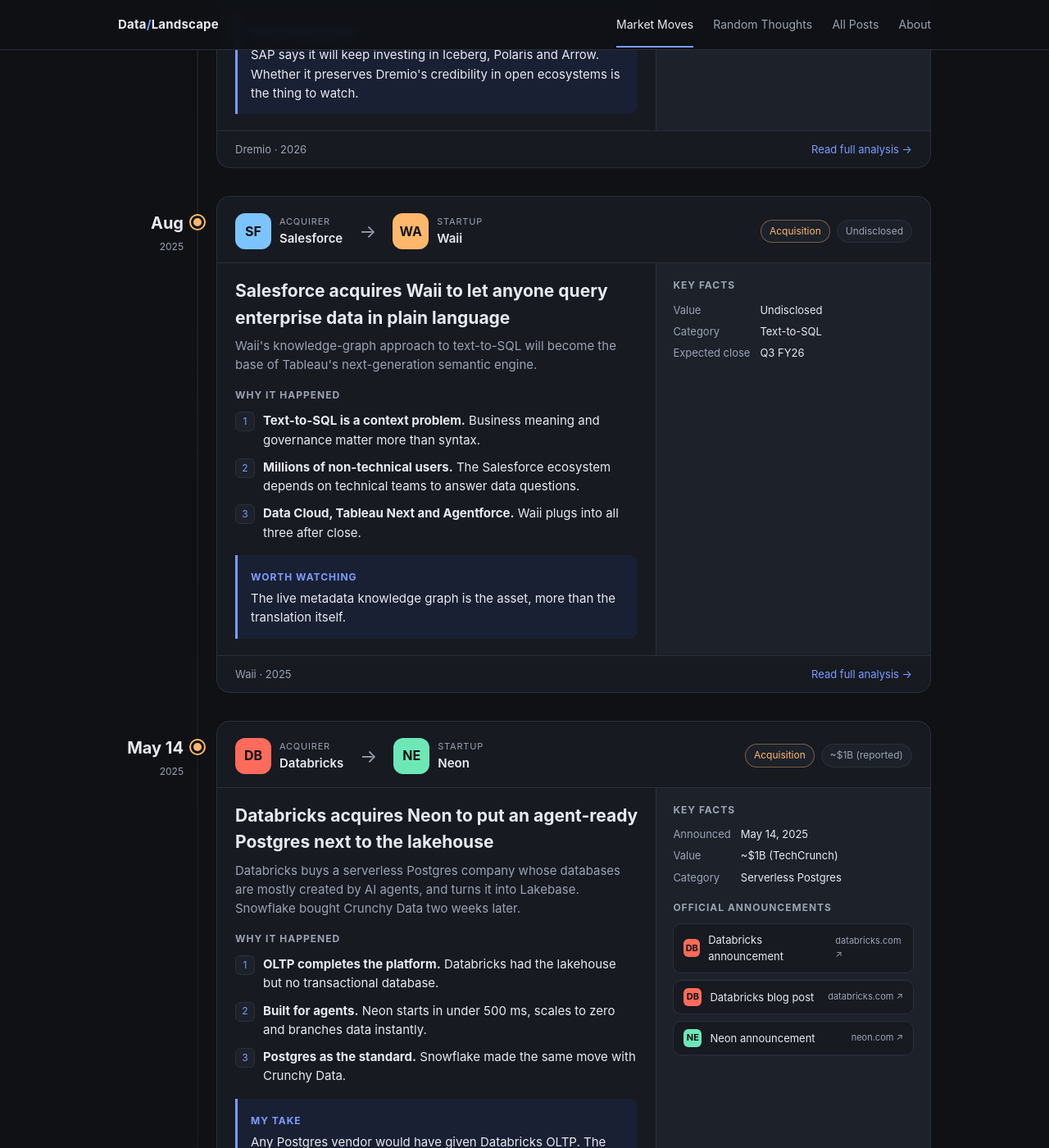
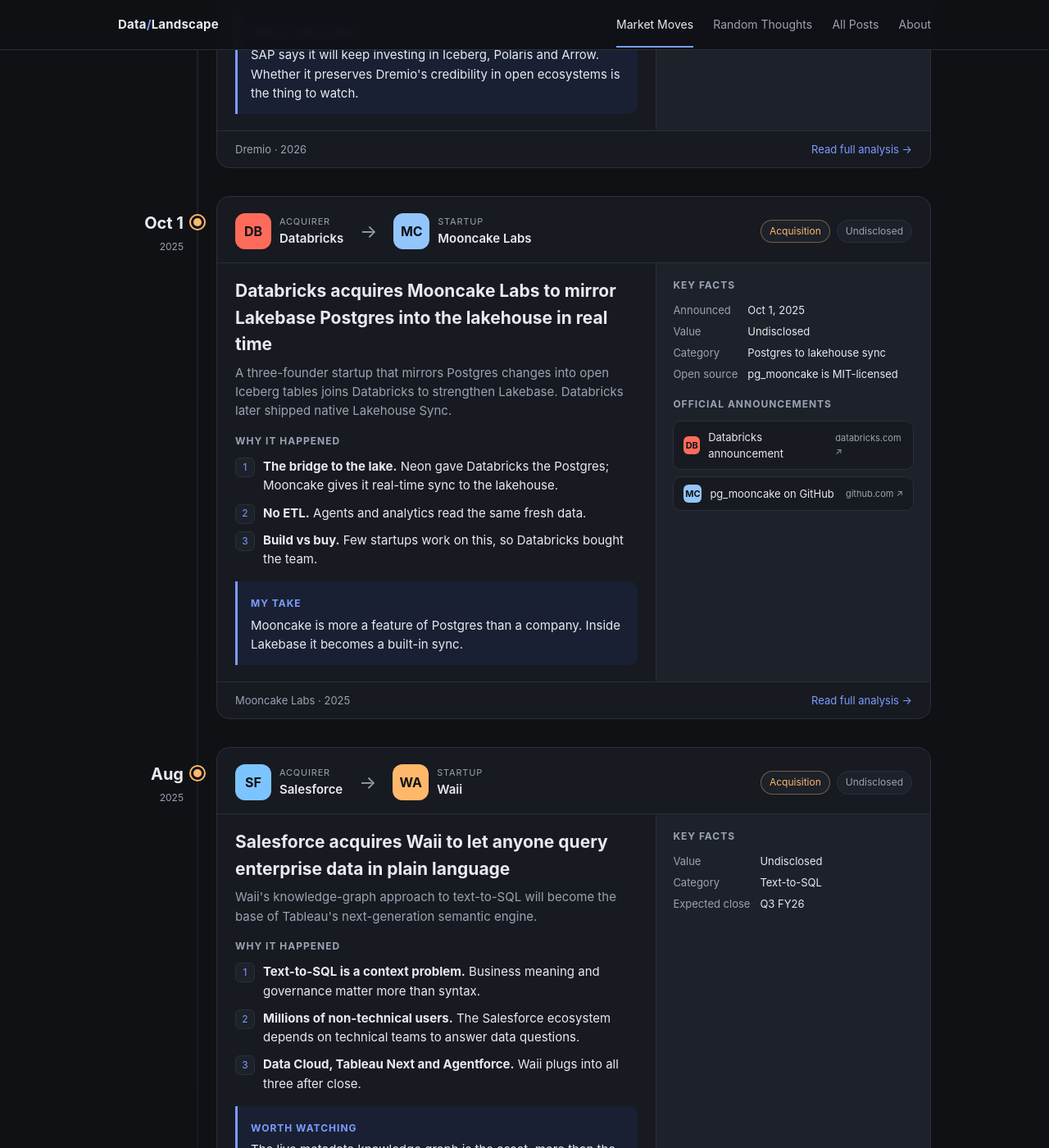
Before and after one commit to itayb-dt/data_landscape, a Jekyll site: the page built from index.html, in a window 1280 px wide and 1400 px high, scrolled down 2780 px. Shown: the whole window at 82% size. Built offline with Jekyll 4.4.1, drawn with Linux system fonts in a browser that asks for light colours.

Commit message:
Add Databricks/Mooncake Labs acquisition article
Co-Authored-By: Claude Sonnet 5.5 <noreply@anthropic.com>

```diff
--- a/_data/events.yml
+++ b/_data/events.yml
@@ -385,6 +385,26 @@
   date: 2025-10-01
   when: "Oct 1"
   acquirer: Databricks
+  acquirer_abbr: DB
+  acquirer_color: "#ff6b5b"
   target: Mooncake Labs
+  target_abbr: MC
+  target_color: "#93c5fd"
   value: "Undisclosed"
-  source: https://www.databricks.com/blog/mooncake-labs-joins-databricks-accelerate-vision-lakebase
+  headline: Databricks acquires Mooncake Labs to mirror Lakebase Postgres into the lakehouse in real time
+  tldr: A three-founder startup that mirrors Postgres changes into open Iceberg tables joins Databricks to strengthen Lakebase. Databricks later shipped native Lakehouse Sync.
+  why:
+    - "<b>The bridge to the lake.</b> Neon gave Databricks the Postgres; Mooncake gives it real-time sync to the lakehouse."
+    - "<b>No ETL.</b> Agents and analytics read the same fresh data."
+    - "<b>Build vs buy.</b> Few startups work on this, so Databricks bought the team."
+  take_label: My take
+  take: "Mooncake is more a feature of Postgres than a company. Inside Lakebase it becomes a built-in sync."
+  facts:
+    - {label: Announced, value: "Oct 1, 2025"}
+    - {label: Value, value: Undisclosed}
+    - {label: Category, value: Postgres to lakehouse sync}
+    - {label: Open source, value: "pg_mooncake is MIT-licensed"}
+  links:
+    - {label: Databricks announcement, src: databricks.com, abbr: DB, color: "#ff6b5b", url: "https://www.databricks.com/blog/mooncake-labs-joins-databricks-accelerate-vision-lakebase"}
+    - {label: pg_mooncake on GitHub, src: github.com, abbr: MC, color: "#93c5fd", url: "https://github.com/Mooncake-Labs/pg_mooncake"}
+  post: /blog_posts/acq/017_ACQ_mooncake_by_databricks.html
--- /dev/null
+++ b/blog_posts/acq/017_ACQ_mooncake_by_databricks.md
@@ -0,0 +1,62 @@
+---
+title: "Databricks acquires Mooncake Labs to mirror Lakebase Postgres into the lakehouse in real time"
+published: 2025-10-04
+---
+Mooncake Labs, a small startup that mirrors Postgres data into open lakehouse tables, [is joining Databricks](https://www.databricks.com/blog/mooncake-labs-joins-databricks-accelerate-vision-lakebase) to accelerate Lakebase, Databricks' Postgres database. The price was [not disclosed](https://www.techtarget.com/searchdatamanagement/news/366631950/Mooncake-acquisition-boosts-Databricks-database-capabilities), and the team is the point: it is a very small company with three founders.
+
+## The Problem: Operational data and analytical data live in different worlds
+
+An application writes to Postgres. Analysts and AI agents read from a data lake. Between them sits a pipeline, usually built from change data capture and a stream or batch job, that copies the rows over. These pipelines are costly to build, break when a schema changes, and always add delay, so the lake is never quite current.
+
+Take an agent that answers "where is my order?" The order status changes in Postgres every few seconds, while the lake still shows yesterday's state. The agent can answer from the fast but narrow database, or from the broad but stale lake. It cannot easily use both, and each team ends up owning its own copy of the truth.
+
+## The Solution: Postgres changes mirrored into open tables, in real time
+
+Mooncake built the bridge from the Postgres side. Databricks describes the result as making Postgres data ["immediately usable across workloads"](https://www.databricks.com/blog/mooncake-labs-joins-databricks-accelerate-vision-lakebase): transactions, analytics and AI on the same data, without ETL pipelines. Postgres changes are mirrored to the lakehouse in real time.
+
+The best-known part is the open source [pg_mooncake](https://github.com/Mooncake-Labs/pg_mooncake) extension (MIT license). It keeps a columnstore mirror of Postgres tables in Apache Iceberg. A companion project, moonlink, handles the ingestion, and queries are accelerated by DuckDB. Because the data lands in an open table format, other engines can read it too. The project claims a top-10 place on ClickBench, which is the project's own claim.
+
+The benefit goes to teams that want one copy of operational data feeding analytics and agents, instead of a pipeline per use case.
+
+### Funding history
+
+- Seed - Undisclosed - Undisclosed, investor Khosla Ventures - [Crunchbase](https://www.crunchbase.com/funding_round/mooncake-labs-seed--ac46143c)
+
+## Understanding the Acquisition
+
+Databricks is assembling a Postgres of its own. It bought Neon in 2025, and Neon's technology is now the base of Lakebase. Neon gives it the transactional database. Mooncake gives it the link back to the lakehouse. Together they let Databricks say that an application database and the analytics platform are one system. Nikita Shamgunov, a Databricks VP of engineering and former Neon CEO, describes Mooncake's team as having deep expertise in ["Postgres internals, distributed systems and open table formats"](https://www.techtarget.com/searchdatamanagement/news/366631950/Mooncake-acquisition-boosts-Databricks-database-capabilities).
+
+Why buy and not build? [TechTarget](https://www.techtarget.com/searchdatamanagement/news/366631950/Mooncake-acquisition-boosts-Databricks-database-capabilities) notes that few startups work on this approach, so rivals may have to build it themselves, and that Databricks chose to acquire it partly to bring in the founders. That makes it look like an acqui-hire for talent and open source technology, not for a business with scale. I could not find any public revenue or customer numbers for Mooncake.
+
+Analysts are positive but careful. Sanjeev Mohan called it ["a great acquisition for Databricks, which is building out this new category of a lakebase"](https://www.techtarget.com/searchdatamanagement/news/366631950/Mooncake-acquisition-boosts-Databricks-database-capabilities), and added that the concept is new and "we don't know how successful it will be." Donald Farmer questioned whether this buying spree adds up to a coherent strategy.
+
+For customers, the open source extension is MIT-licensed, but the company's own address, mooncake.dev, now redirects to Databricks. Expect the product to continue inside Lakebase, not as a separate service. The Postgres side of the story is in my [Neon article]({{ '/blog_posts/acq/015_ACQ_neon_by_databricks.html' | relative_url }}).
+
+## Relevant Products and Companies
+
+- [Lakebase](https://www.databricks.com/product/lakebase): Databricks' Postgres database, built on Neon, where Mooncake's technology is going.
+- [Snowflake's Postgres and lake integration](https://www.snowflake.com/en/engineering-blog/pg-lake-postgres-lakehouse-integration/): the same bridge between Postgres and Iceberg, from the Snowflake side.
+- [PeerDB](https://clickhouse.com/blog/clickhouse-acquires-peerdb-to-boost-real-time-analytics-with-postgres-cdc-integration): Postgres change data capture, bought by ClickHouse in 2024 to feed its analytics engine.
+
+## My Take
+
+Mooncake is more of a feature of Postgres than a standalone company. It solves one real problem, getting Postgres data into the lake, and does it well. But as a company it sells a single capability, in a very competitive market, at a time when AI lowers the effort of building something new. A feature like this can be copied, and a team of this size would have had to keep out-building bigger vendors on its own.
+
+Inside Databricks the same piece becomes valuable. In Lakebase, the mirror is not another product to buy and wire up. It is a property of the database: switch it on and the operational data shows up in the lakehouse. That is a much better position than a startup with a connector.
+
+It also fits a pattern I keep seeing at Databricks. Neon is the Postgres, Electric is the sync to the edge, and Mooncake is the bridge to the lake. Each is something Postgres vendors will be expected to offer, and Databricks is collecting them around one database. I expect the Mooncake bridge to show up in Lakebase as a built-in sync from Postgres to Delta tables, with no pipeline to run.
+
+## Updates
+
+*These entries were added after the original article. They are not part of the announcements.*
+
+### May 12, 2026: Native Lakehouse Sync in public preview
+
+Databricks launched native Lakehouse Sync for Lakebase in public preview, which is the direction described in My Take. According to [StartupHub.ai](https://www.startuphub.ai/ai-news/technology/2026/databricks-syncs-postgres-to-lakehouse-natively), it replicates Lakebase Postgres tables into Unity Catalog managed tables by decoding the write-ahead log, with no separate pipeline or external compute.
+
+- **Setup.** It is enabled with a schema-level toggle, after which existing and new tables appear in Unity Catalog within about a minute.
+- **History.** Every insert, update and delete is captured as slowly changing dimension (SCD) Type 2 history by default, and schema changes propagate automatically.
+- **Scale to zero.** The sync scales down with the database and resumes from its last recorded state.
+- **Claims.** Databricks says there is no impact on Postgres performance and no extra cost. These are Databricks' claims, as reported.
+
+The Databricks documentation lists the related [change data feed](https://docs.databricks.com/aws/en/oltp/projects/use-cases) of Postgres changes into Delta tables as public preview. None of the sources I found says this is Mooncake's work, so I don't claim it is. It is the job Mooncake was bought to do.
```
